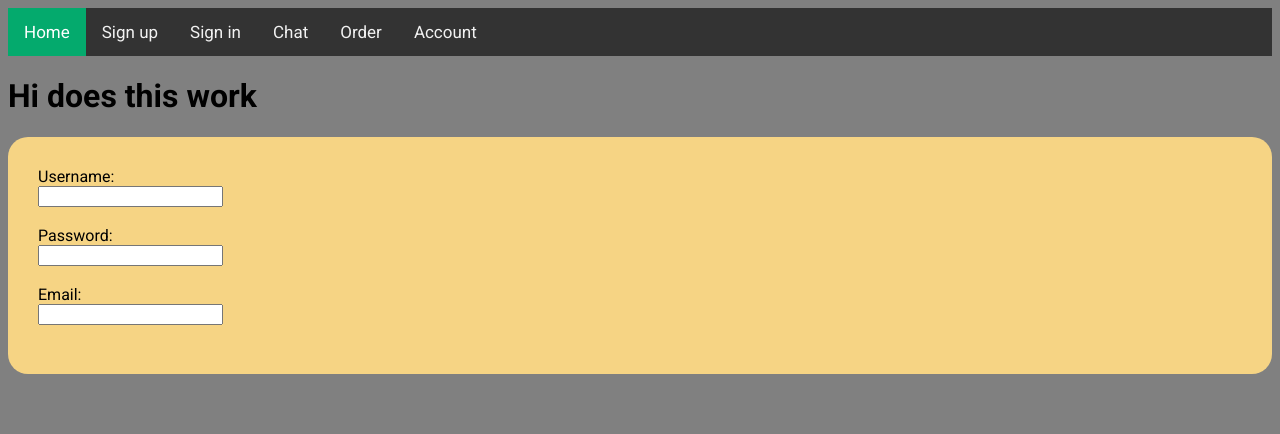
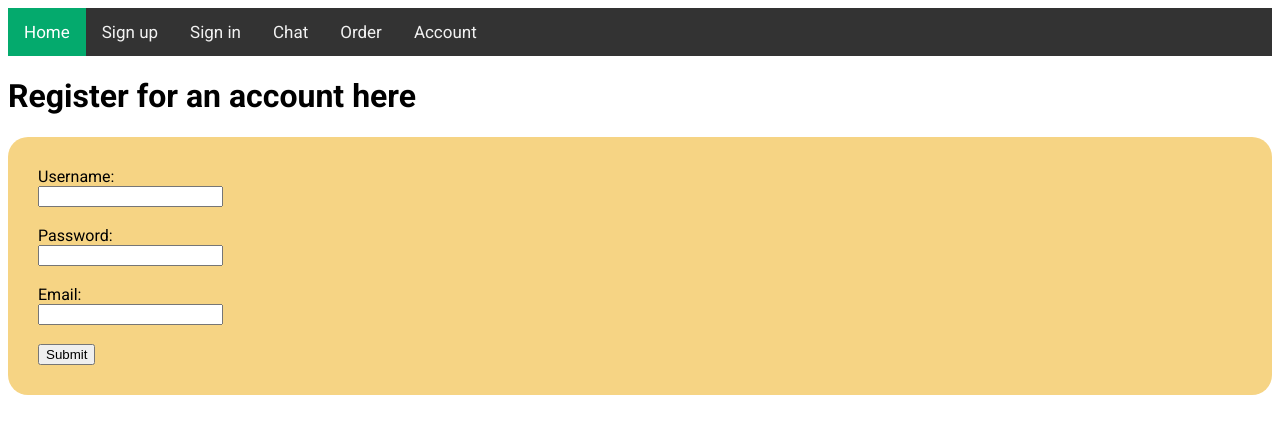
Before and after one commit to warm-milk-foam/seoul_garden, a Flask app: page /signup in a window 1280 px wide. Shown: the top 434 px of the page. Run offline with Flask 3, Linux system fonts and the light colour scheme.

Commit message:
ok added the ability to make accounts

```diff
--- a/Code/app.py
+++ b/Code/app.py
@@ -22,6 +22,14 @@
         account_info = f"User ID: {user_id}\nUsername: {username}\nPassword: {password}\nCreated At: {timestamp}\n"
         with open(f'accounts/{user_id}_account.txt', 'w') as file:
             file.write(account_info)
+
+        order_history_path = f'orders/{user_id}_order_history.txt'
+        if not os.path.exists(order_history_path):
+            open(order_history_path, 'w').close()
+
+        flash('Account created successfully!', 'success')
+        return redirect(url_for('index'))
+
     return render_template("signup.html")
 
 @app.route("/signin")
--- a/Code/templates/index.html
+++ b/Code/templates/index.html
@@ -9,7 +9,7 @@
          body {
          font-family: 'Roboto', sans-serif;
          text-align: center;
-         background-color: #808080;
+
          }
          .image{
             background-size: cover;
--- a/Code/templates/order.html
+++ b/Code/templates/order.html
@@ -8,7 +8,7 @@
          @import url("https://fonts.googleapis.com/css2?family=Roboto:wght@400;700&display=swap");
          body {
          font-family: 'Roboto', sans-serif;
-         background-color: #808080;
+
          }
          form {
             padding-left: 30px;
--- a/Code/templates/signin.html
+++ b/Code/templates/signin.html
@@ -8,7 +8,7 @@
          @import url("https://fonts.googleapis.com/css2?family=Roboto:wght@400;700&display=swap");
          body {
          font-family: 'Roboto', sans-serif;
-         background-color: #808080;
+
          }
          form {
             padding-left: 30px;
--- a/Code/templates/signup.html
+++ b/Code/templates/signup.html
@@ -8,7 +8,7 @@
          @import url("https://fonts.googleapis.com/css2?family=Roboto:wght@400;700&display=swap");
          body {
          font-family: 'Roboto', sans-serif;
-         background-color: #808080;
+
          }
          form {
             padding: 30px;
@@ -50,7 +50,7 @@
          <a href="/order">Order</a>
          <a href="/account">Account</a>
       </div>
-      <h1 class="text">Hi does this work</h1>
+      <h1 class="text">Register for an account here</h1>
       <form method="POST" class="form">
         <label for="username">Username:</label><br>
         <input type="text" id="username" name="username" required><br><br>
@@ -58,6 +58,7 @@
         <input type="text" id="password" name="password" required><br><br>
         <label for="email">Email:    </label><br>
         <input type="text" id="email" name="email" required><br><br>
+        <input type="submit">
       </form>
    </body>
 </html>
```
Also changed, not shown: Code/static/barb.jpg (deleted).
